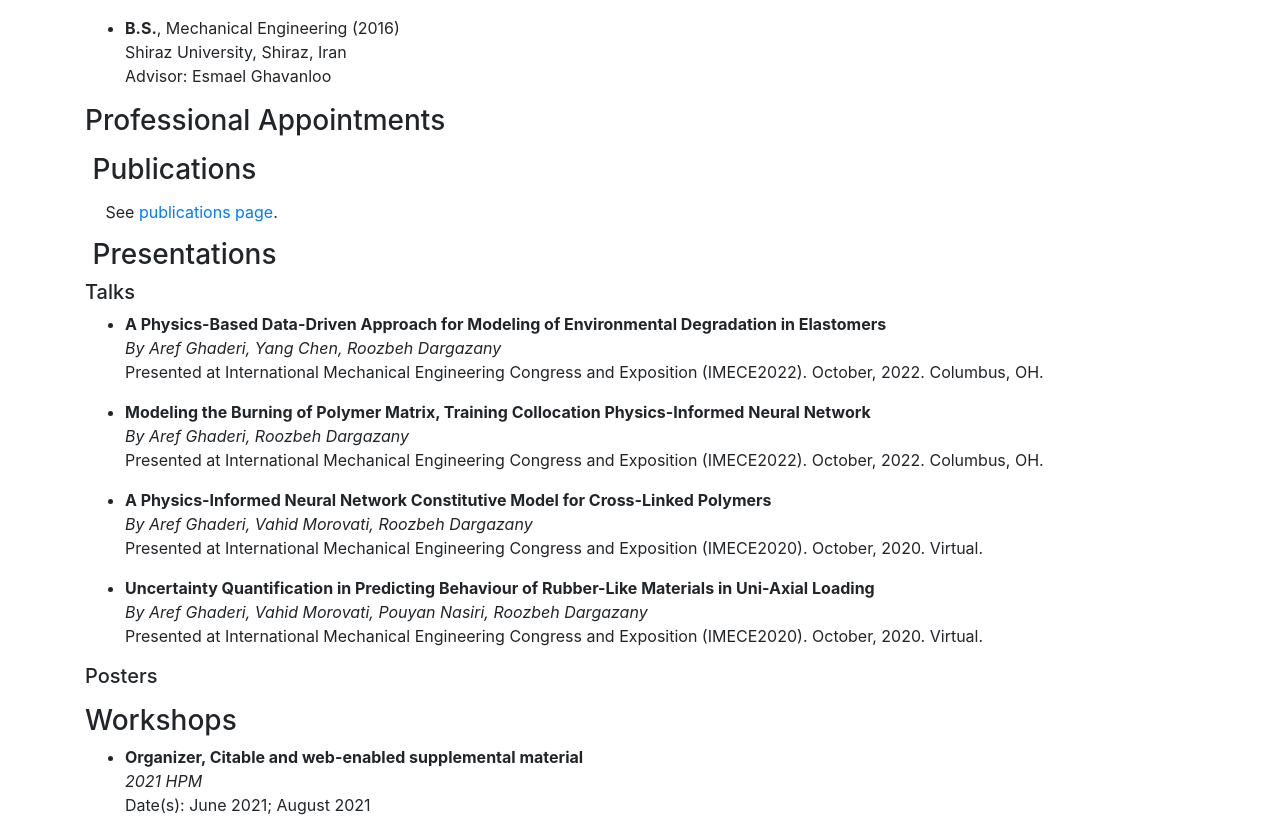
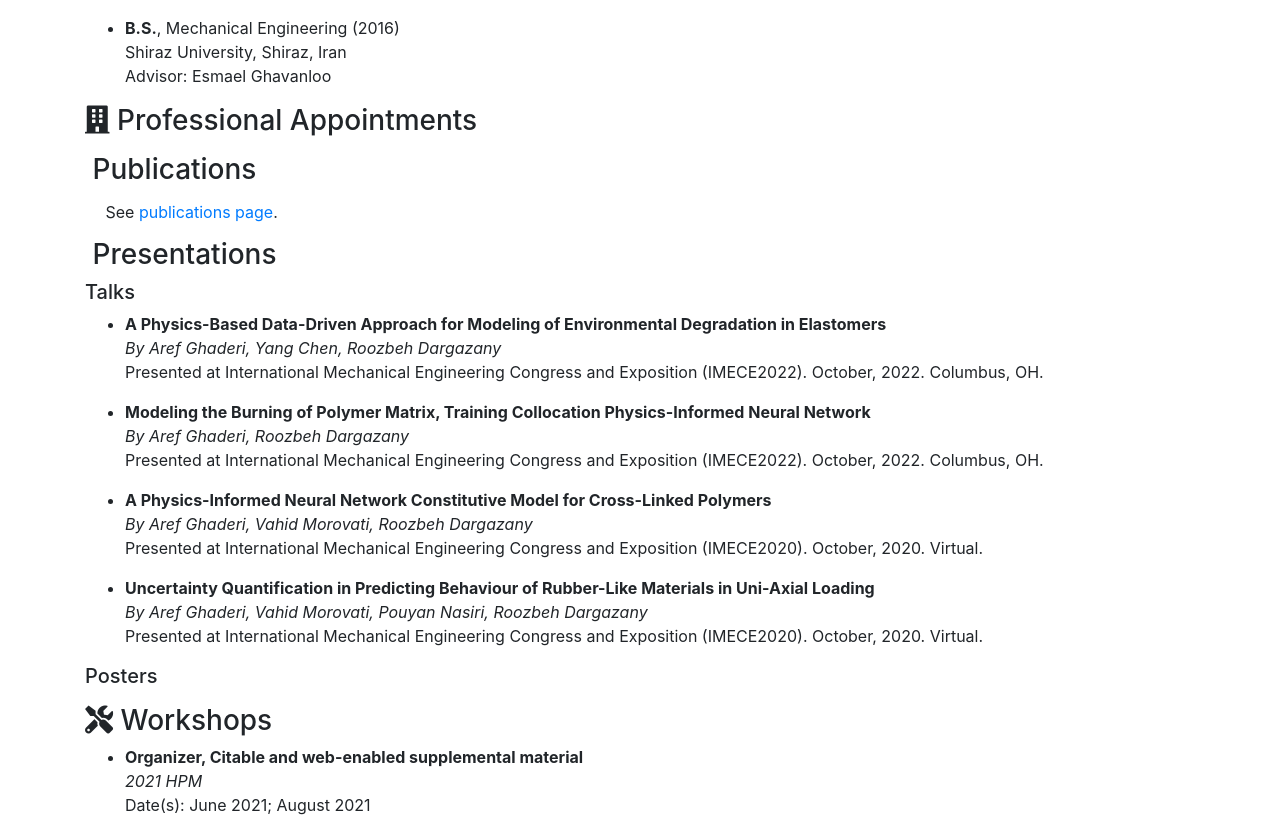
Before and after one commit to A-Ghaderi/Webpage, a Jekyll site: the page built from _pages/cv.md, in a window 1280 px wide. Shown: the part 413-1238 px from the top of the page. Built offline with Jekyll 4.4.1, drawn with Linux system fonts in a browser that asks for light colours; nearby versions of some CDN libraries.

Commit message:
Update icons.yml

```diff
--- a/_data/icons.yml
+++ b/_data/icons.yml
@@ -31,6 +31,6 @@ cv_awards_icon: <i class="fas fa-award"></i>
 cv_service_icon: <i class="fas fa-hands-helping"></i>
 cv_outreach_icon: <i class="fas fa-hands-helping"></i>
 cv_professional_service_icon: <i class="fas fa-handshake"></i>
-# cv_workshop_icon: <i class="fas fa-tools"></i>
-# cv_professional_appointments_icon: <i class="fas fa-building"></i>
+cv_workshop_icon: <i class="fas fa-tools"></i>
+cv_professional_appointments_icon: <i class="fas fa-building"></i>
 cv_grants_icon: <i class="fas fa-award"></i>
```
